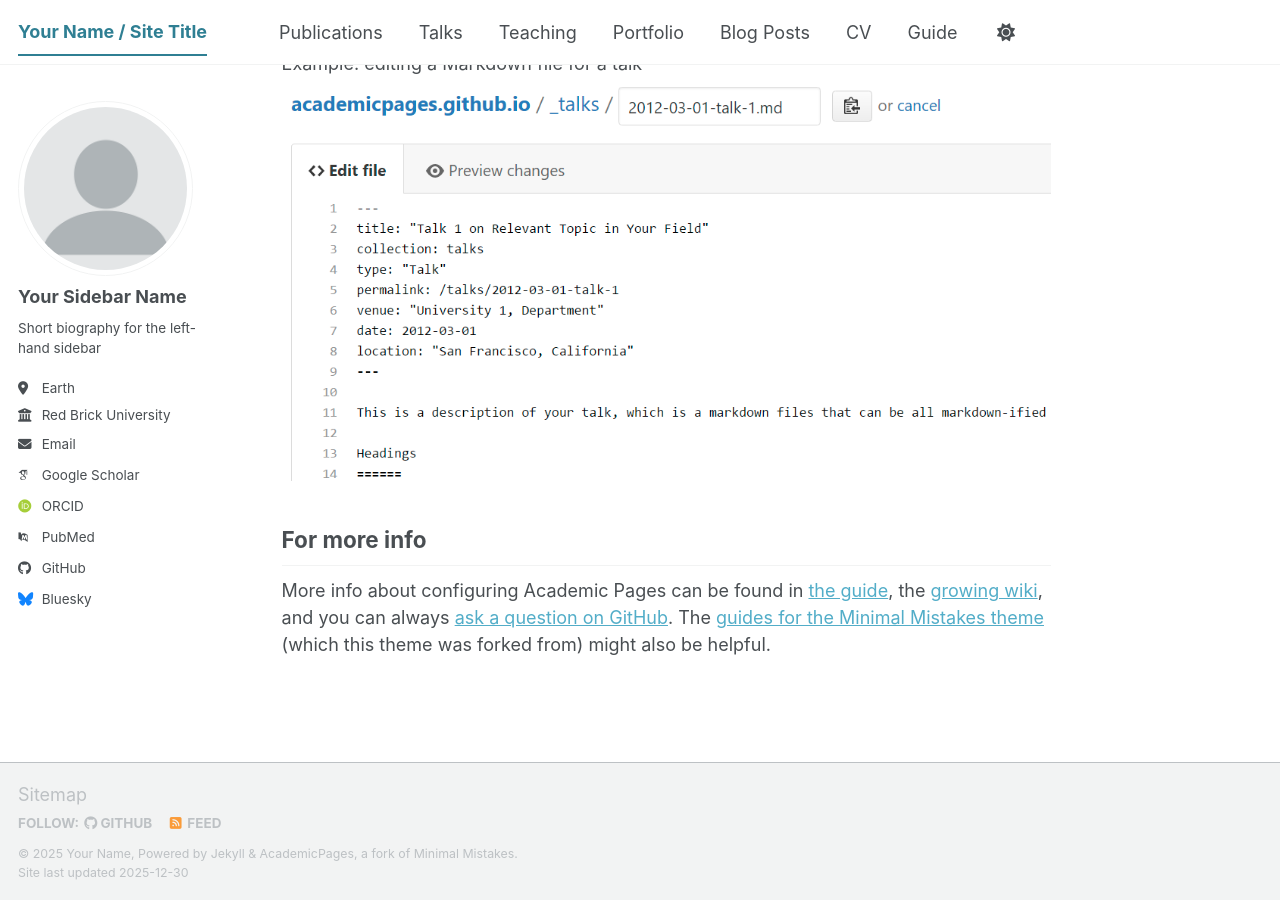
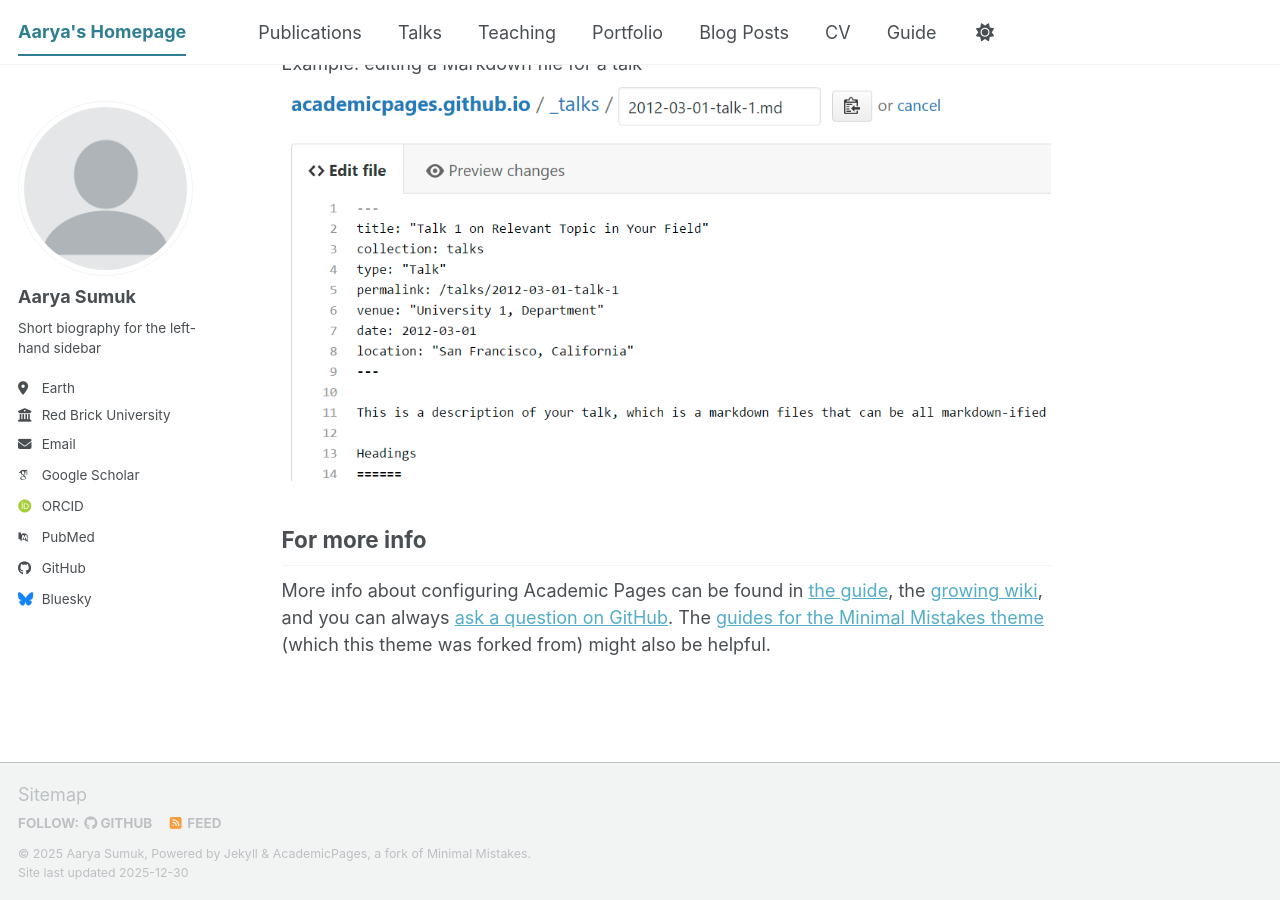
Before and after one commit to aaryasum/aaryasum.github.io, a Jekyll site: the page built from _pages/about.md, in a window 1280 px wide and 900 px high, scrolled down 2720 px. Built offline with Jekyll 4.4.1, drawn with Linux system fonts in a browser that asks for light colours; some web fonts are replaced; a script bundle is joined from its source files by our own code; library files that are not in the unit come from our copies.

Commit message:
Testing changes

```diff
--- a/_config.yml
+++ b/_config.yml
@@ -9,14 +9,14 @@
 # Basic Site Settings
 locale                   : "en-US"
 site_theme               : "default" # The available themes options are "default", "air", "sunrise", "mint", "dirt" and "contrast"
-title                    : "Your Name / Site Title"
+title                    : "Aarya's Homepage"
 title_separator          : "-"
-name                     : &name "Your Name"
-description              : &description "Your Name's academic portfolio"   # Update this with a general description of your site, this is the default if not overridden by a page
-url                      : https://academicpages.github.io # The base hostname & protocol for your site e.g. "https://[your GitHub username].github.io",
+name                     : &name "Aarya Sumuk"
+description              : &description "Aarya's academic portfolio"   # Update this with a general description of your site, this is the default if not overridden by a page
+url                      : https://aaryasum.github.io # The base hostname & protocol for your site e.g. "https://[your GitHub username].github.io",
                                                            # or if you already have some other page hosted on Github then use "https://[your GitHub username].github.io/[Your Repo Name]"
 baseurl                  : "" # the subpath of your site, e.g. "/blog"
-repository               : "academicpages/academicpages.github.io"
+repository               : "aaryasum/aaryasum.github.io"
 
 # Site Author - The following control what appear as part of the author content on the side bar.
 #               If a field is blank the icon and link will not appear, otherwise it will be shown.
@@ -24,7 +24,7 @@
 author:
   # Biographic information
   avatar           : "profile.png"
-  name             : "Your Sidebar Name"
+  name             : "Aarya Sumuk"
   pronouns         : # example: "she/her"
   bio              : "Short biography for the left-hand sidebar"
   location         : "Earth"
```
